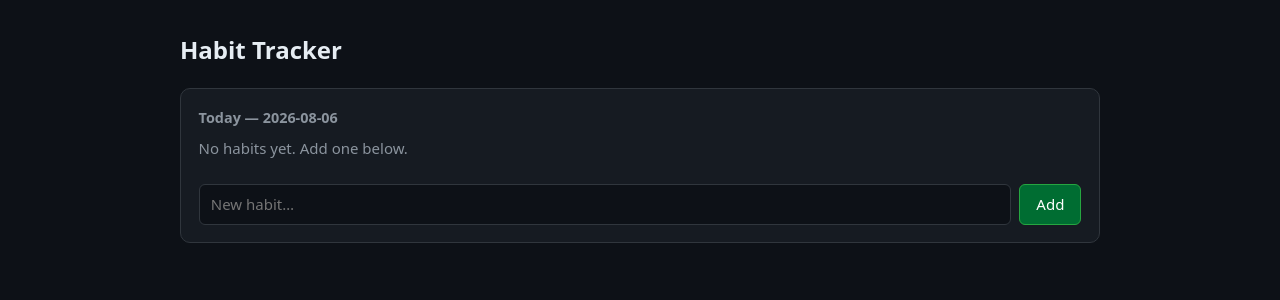
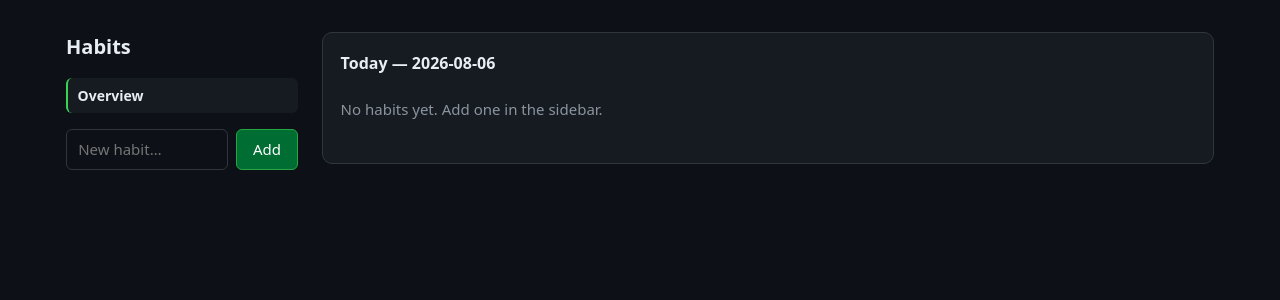
Before and after one commit to Oxyrine/Personal-Habit-Tracker, a Flask app: page / in a window 1280 px wide. Shown: the top 300 px of the page. Run offline with Flask 3, Linux system fonts and the light colour scheme; tables that the repository leaves empty hold one stand-in row (values such as "Sample post").

Commit message:
Add sidebar navigation with focused per-habit views and delete button

```diff
--- a/app.py
+++ b/app.py
@@ -107,6 +107,15 @@
     return redirect("/")
 
 
+@app.post("/habits/<int:habit_id>/delete")
+def delete_habit(habit_id):
+    habit = db.session.get(Habit, habit_id)
+    if habit and habit.user_id == current_user().id:
+        db.session.delete(habit)  # cascade takes the logs with it
+        db.session.commit()
+    return redirect("/")
+
+
 @app.post("/toggle")
 def toggle():
     data = request.get_json(silent=True) or {}
--- a/static/app.js
+++ b/static/app.js
@@ -16,6 +16,13 @@
   if (cls) node.className = cls;
   if (text != null) node.textContent = text;
   return node;
+}
+
+/** A habit's numbers appear in both the sidebar and its section. */
+function setField(name, id, value) {
+  for (const node of document.querySelectorAll(`[data-${name}="${id}"]`)) {
+    node.textContent = value;
+  }
 }
 
 /** Draws the grid once into `mount`; returns a repaint fn that re-runs `cellFn`. */
@@ -54,7 +61,7 @@
 const repaints = [];
 
 // --- combined graph: shade = how many habits were completed that day --------
-const overall = document.getElementById("overall"); // absent until a habit exists
+const overall = document.querySelector('[data-heatmap="overall"]'); // absent until a habit exists
 if (overall) {
   repaints.push(
     heatmap(overall, (cell, key) => {
@@ -66,40 +73,9 @@
   );
 }
 
-// --- one section per habit --------------------------------------------------
-const sections = document.getElementById("habit-sections");
-
+// --- one grid per habit -----------------------------------------------------
 for (const h of habits) {
-  const card = el("section", "card");
-  const head = el("header", "section-head");
-  head.append(el("h2", null, h.name));
-  const sub = el("span", "sub");
-  sub.id = `total-${h.id}`;
-  head.append(sub);
-  card.append(head);
-
-  h.setTotal = (n) => {
-    sub.textContent = `tracked since ${h.created_on} · ${n} day${n === 1 ? "" : "s"} done`;
-  };
-  h.setTotal(h.total);
-
-  const stats = el("div", "stats");
-  for (const [label, value, id] of [
-    ["Current streak", h.current, `cur-${h.id}`],
-    ["Longest streak", h.longest, `long-${h.id}`],
-  ]) {
-    const box = el("div", "stat");
-    const num = el("b", null, value);
-    num.id = id;
-    box.append(num, el("span", null, label));
-    stats.append(box);
-  }
-  card.append(stats);
-
-  const mount = el("div", "heatmap-scroll");
-  card.append(mount);
-  sections.append(card);
-
+  const mount = document.querySelector(`[data-heatmap="${h.id}"]`);
   repaints.push(
     heatmap(mount, (cell, key) => {
       if (key < h.created_on) {
@@ -117,6 +93,31 @@
 const paintAll = () => repaints.forEach((fn) => fn());
 paintAll();
 
+// --- sidebar: one view at a time, driven by the URL hash --------------------
+// Plain <a href="#..."> links, so back/forward and deep links work for free.
+const views = document.querySelectorAll("[data-view]");
+const links = document.querySelectorAll(".nav a");
+
+function showView() {
+  const id = location.hash.slice(1) || "overview";
+  let matched = false;
+  for (const view of views) {
+    const on = view.dataset.view === id;
+    view.hidden = !on;
+    matched = matched || on;
+  }
+  if (!matched) {
+    location.replace("#overview"); // hash pointing at a deleted habit
+    return;
+  }
+  for (const link of links) {
+    link.classList.toggle("active", link.getAttribute("href") === "#" + id);
+  }
+}
+
+addEventListener("hashchange", showView);
+showView();
+
 // --- toggling ---------------------------------------------------------------
 for (const box of document.querySelectorAll(".check")) {
   box.addEventListener("change", async () => {
@@ -132,9 +133,13 @@
 
       const habit = habits.find((h) => h.id === data.habit_id);
       data.done ? habit.set.add(data.day) : habit.set.delete(data.day);
-      document.getElementById("cur-" + data.habit_id).textContent = data.current;
-      document.getElementById("long-" + data.habit_id).textContent = data.longest;
-      habit.setTotal(data.total);
+      setField("cur", data.habit_id, data.current);
+      setField("long", data.habit_id, data.longest);
+      setField("total", data.habit_id, data.total);
+      // the same habit has a checkbox in the overview and in its own section
+      for (const twin of document.querySelectorAll(`.check[data-id="${data.habit_id}"]`)) {
+        twin.checked = data.done;
+      }
       paintAll();
     } catch {
       box.checked = !box.checked; // server said no, put the UI back
--- a/static/style.css
+++ b/static/style.css
@@ -17,26 +17,66 @@
 
 body {
   margin: 0;
-  padding: 2rem 1rem;
   background: var(--bg);
   color: var(--text);
   font: 15px/1.5 ui-sans-serif, system-ui, -apple-system, Segoe UI, sans-serif;
 }
 
-main { max-width: 920px; margin: 0 auto; }
-h1 { font-size: 1.5rem; margin: 0 0 1.25rem; }
-h2 { font-size: 0.9rem; font-weight: 600; margin: 0; color: var(--dim); }
+.layout {
+  display: grid;
+  grid-template-columns: 232px minmax(0, 1fr);
+  gap: 1.5rem;
+  max-width: 1180px;
+  margin: 0 auto;
+  padding: 2rem 1rem;
+  align-items: start;
+}
+@media (max-width: 760px) {
+  .layout { grid-template-columns: minmax(0, 1fr); }
+}
+
+h1 { font-size: 1.25rem; margin: 0 0 1rem; }
+h2 { font-size: 1rem; font-weight: 600; margin: 0; }
+
+/* --- sidebar ------------------------------------------------------------ */
+/* only pin it once the sidebar is actually a column beside the content */
+@media (min-width: 761px) {
+  .sidebar { position: sticky; top: 2rem; }
+}
+.nav { list-style: none; margin: 0 0 1rem; padding: 0; }
+.nav a {
+  display: flex;
+  align-items: center;
+  justify-content: space-between;
+  gap: 0.5rem;
+  padding: 0.45rem 0.6rem;
+  border-radius: 6px;
+  border-left: 2px solid transparent;
+  color: var(--dim);
+  text-decoration: none;
+  font-size: 14px;
+}
+.nav a:hover { background: var(--card); color: var(--text); }
+.nav a.active {
+  background: var(--card);
+  border-left-color: var(--l4);
+  color: var(--text);
+  font-weight: 600;
+}
+.nav-name { overflow: hidden; text-overflow: ellipsis; white-space: nowrap; }
+.badge { font-size: 12px; color: var(--dim); white-space: nowrap; }
+.nav a.active .badge b { color: var(--l4); }
 
 .section-head {
   display: flex;
-  align-items: baseline;
+  align-items: center;
   justify-content: space-between;
   gap: 1rem;
   flex-wrap: wrap;
   margin-bottom: 0.9rem;
 }
-#habit-sections h2 { font-size: 1rem; color: var(--text); }
 .sub { font-size: 12px; color: var(--dim); }
+p.sub { margin: 0.75rem 0 0; }
 
 .stats { display: flex; gap: 1.5rem; margin-bottom: 0.9rem; }
 .stat { display: flex; align-items: baseline; gap: 0.4rem; font-size: 12px; color: var(--dim); }
@@ -111,9 +151,31 @@
 .check:checked + .name { color: var(--dim); text-decoration: line-through; }
 .empty { color: var(--dim); }
 
+.today-toggle {
+  display: inline-flex;
+  align-items: center;
+  gap: 0.6rem;
+  margin-bottom: 1rem;
+  cursor: pointer;
+}
+
+.danger {
+  padding: 0.35rem 0.75rem;
+  background: transparent;
+  border: 1px solid var(--line);
+  border-radius: 6px;
+  color: var(--dim);
+  font: inherit;
+  font-size: 13px;
+  cursor: pointer;
+}
+.danger:hover { border-color: #f85149; color: #f85149; }
+.danger:focus-visible { outline: 2px solid #f85149; outline-offset: 2px; }
+
 .add { display: flex; gap: 0.5rem; }
 .add input {
   flex: 1;
+  min-width: 0;
   padding: 0.5rem 0.7rem;
   background: var(--bg);
   border: 1px solid var(--line);
@@ -122,6 +184,7 @@
   font: inherit;
 }
 .add input:focus-visible,
+.nav a:focus-visible,
 .check:focus-visible { outline: 2px solid var(--l3); outline-offset: 2px; }
 .add button {
   padding: 0.5rem 1rem;
--- a/templates/index.html
+++ b/templates/index.html
@@ -7,11 +7,33 @@
   <link rel="stylesheet" href="{{ url_for('static', filename='style.css') }}">
 </head>
 <body>
+<div class="layout">
+
+  <nav class="sidebar" aria-label="Habits">
+    <h1>Habits</h1>
+    <ul class="nav">
+      <li><a href="#overview">Overview</a></li>
+      {% for h in habits %}
+      <li>
+        <a href="#habit-{{ h.id }}" aria-label="{{ h.name }}">
+          <span class="nav-name">{{ h.name }}</span>
+          {# streak is decorative here; the habit's own section states it in full #}
+          <span class="badge" aria-hidden="true">&#128293;&nbsp;<b data-cur="{{ h.id }}">{{ h.current }}</b></span>
+        </a>
+      </li>
+      {% endfor %}
+    </ul>
+
+    <form method="post" action="/habits" class="add">
+      <input name="name" maxlength="60" placeholder="New habit&hellip;" required autocomplete="off">
+      <button type="submit">Add</button>
+    </form>
+  </nav>
+
   <main>
-  <h1>Habit Tracker</h1>
-
-  <section class="card">
-    <h2>Today &mdash; {{ today }}</h2>
+    <section data-view="overview">
+      <div class="card">
+        <header class="section-head"><h2>Today &mdash; {{ today }}</h2></header>
         <ul class="checklist">
           {% for h in habits %}
           <li>
@@ -21,34 +43,58 @@
             </label>
           </li>
           {% else %}
-      <li class="empty">No habits yet. Add one below.</li>
+          <li class="empty">No habits yet. Add one in the sidebar.</li>
           {% endfor %}
         </ul>
-
-    <form method="post" action="/habits" class="add">
-      <input name="name" maxlength="60" placeholder="New habit&hellip;" required autocomplete="off">
-      <button type="submit">Add</button>
-    </form>
-  </section>
+      </div>
 
       {% if habits %}
-  <section class="card">
+      <div class="card">
         <header class="section-head">
           <h2>All habits</h2>
           <span class="sub">shade = habits completed that day</span>
         </header>
-    <div id="overall" class="heatmap-scroll"></div>
+        <div class="heatmap-scroll" data-heatmap="overall"></div>
         <div class="legend">
           0
           <span class="day l0"></span><span class="day l1"></span><span class="day l2"></span>
           <span class="day l3"></span><span class="day l4"></span>
           4+
         </div>
+      </div>
+      {% endif %}
     </section>
 
-  <div id="habit-sections"></div>
-  {% endif %}
+    {% for h in habits %}
+    <section data-view="habit-{{ h.id }}" hidden>
+      <div class="card">
+        <header class="section-head">
+          <h2>{{ h.name }}</h2>
+          <form method="post" action="/habits/{{ h.id }}/delete"
+                onsubmit="return confirm('Delete “{{ h.name }}” and its entire history?')">
+            <button type="submit" class="danger">Delete</button>
+          </form>
+        </header>
+
+        <label class="today-toggle">
+          <input type="checkbox" class="check" data-id="{{ h.id }}" {% if h.done %}checked{% endif %}>
+          <span class="name">Done today</span>
+        </label>
+
+        <div class="stats">
+          <div class="stat"><b data-cur="{{ h.id }}">{{ h.current }}</b><span>Current streak</span></div>
+          <div class="stat"><b data-long="{{ h.id }}">{{ h.longest }}</b><span>Longest streak</span></div>
+          <div class="stat"><b data-total="{{ h.id }}">{{ h.total }}</b><span>Days done</span></div>
+        </div>
+
+        <div class="heatmap-scroll" data-heatmap="{{ h.id }}"></div>
+        <p class="sub">Tracked since {{ h.created_on }} &mdash; blank squares are days before this habit existed.</p>
+      </div>
+    </section>
+    {% endfor %}
   </main>
+
+</div>
 
 <script id="data" type="application/json">
   {{ {"habits": habits, "today": today} | tojson }}
```
Lines whose indentation alone changed are shown as unchanged.
